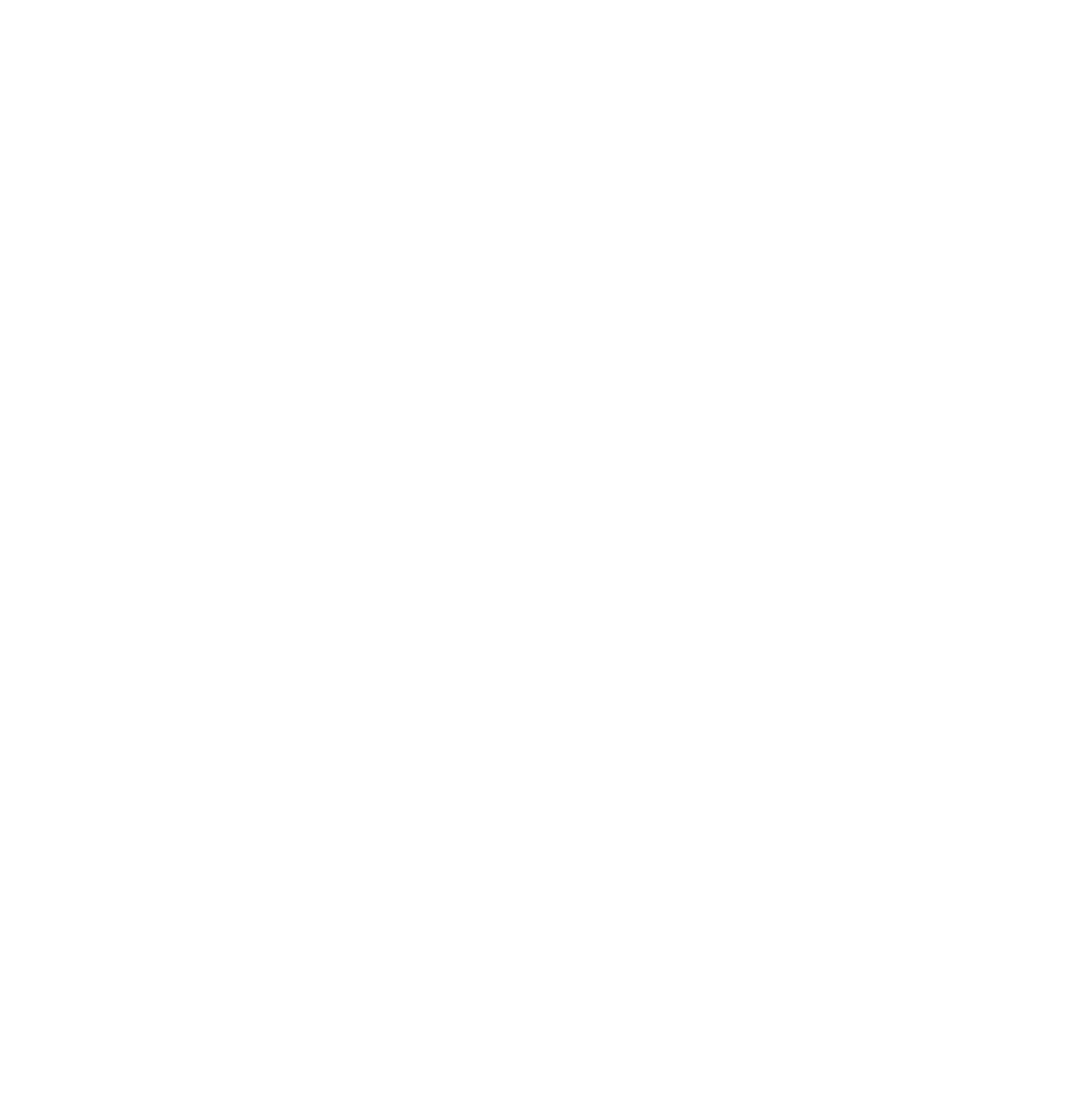
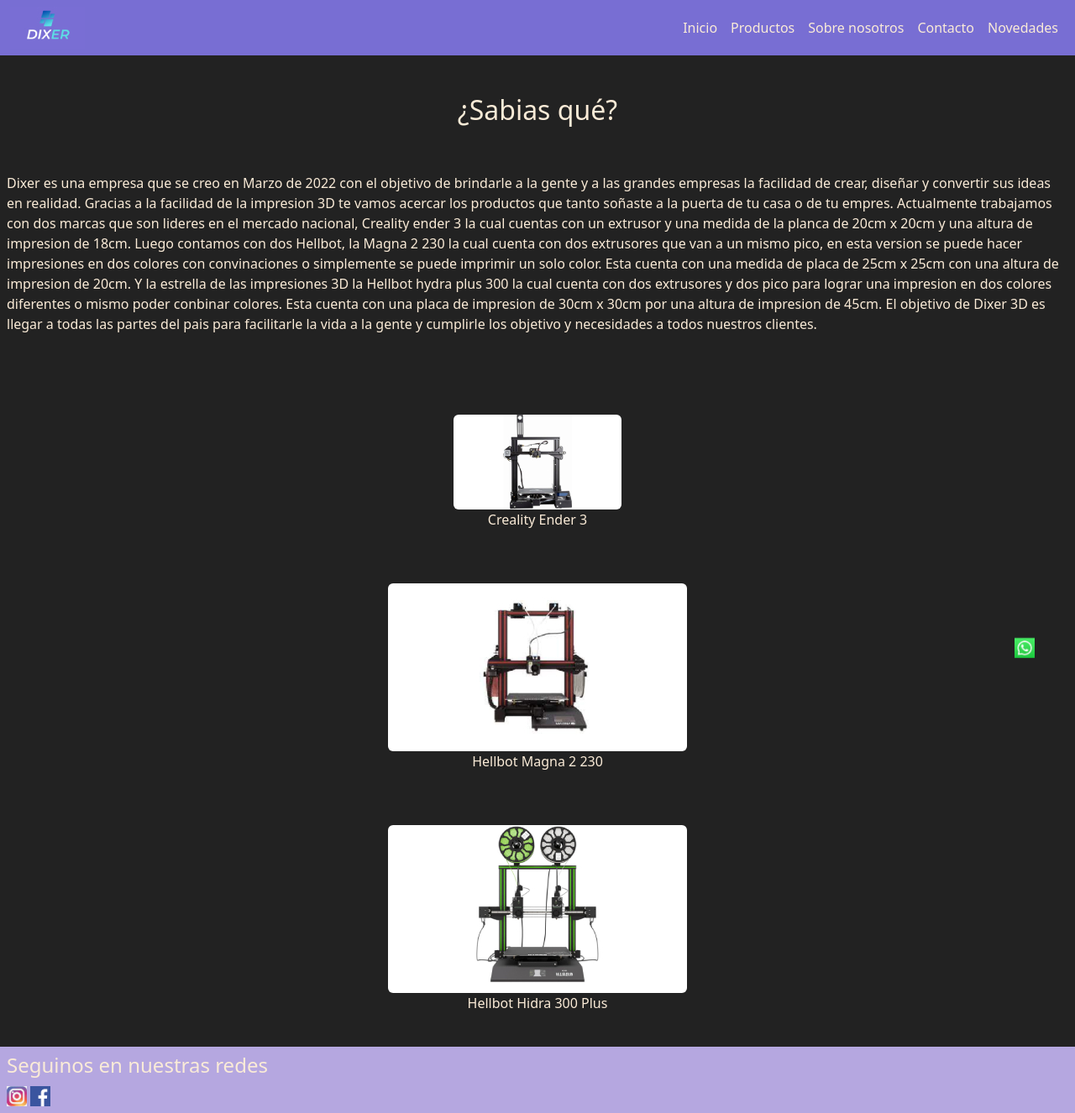
Before and after one commit to LautaroIvanDiaz1/BootstrapDixer3D, a plain HTML site: page paginas/sobre_nosotros.html in a window 1280 px wide. Shown: the whole page at 84% size. Before the commit the page ends 800 px from the top, so only its background shows below. Drawn offline with nearby package versions, Linux system fonts and the light colour scheme.

Commit message:
Se agregaron las paginas faltantes y se agrego clases

```diff
--- a/ccs/estilo.css
+++ b/ccs/estilo.css
@@ -7,9 +7,24 @@
     background-color: rgb(34, 34, 34);
 }
 
+.btn-primary{
+    background-color:rgb(120, 110, 211);
+    border-color: rgb(120, 110, 211);
+    transition: all 0.25s ease-in-out;
+}
+
+:not(.btn-check)+.btn:hover{
+    background-color: rgb(120, 110, 211);
+    border-color: rgb(120, 110, 211);
+    transform: scale(0.9);
+}
 
 .text-center{
    color: antiquewhite
+}
+.d-flex {
+    color: antiquewhite;
+
 }
 
 .card-color{
@@ -20,6 +35,11 @@
     margin: 3rem 0rem 3rem 0rem;
 }
 
+
+
+.navbar-expand-lg .navbar-nav .nav-link {
+    color: antiquewhite;
+}
 
 
 .consulta{
--- a/paginas/novedades.html
+++ b/paginas/novedades.html
@@ -0,0 +1,138 @@
+<!DOCTYPE html>
+<html lang="es">
+
+<head>
+    <meta charset="UTF-8">
+    <meta http-equiv="X-UA-Compatible" content="IE=edge">
+    <meta name="viewport" content="width=device-width, initial-scale=1.0">
+    <title>DIXER3D</title>
+
+    <link rel="stylesheet" href="../ccs/estilo.css">
+    <link href="https://cdn.jsdelivr.net/npm/bootstrap@5.2.1/dist/css/bootstrap.min.css" rel="stylesheet"
+        integrity="sha384-iYQeCzEYFbKjA/T2uDLTpkwGzCiq6soy8tYaI1GyVh/UjpbCx/TYkiZhlZB6+fzT" crossorigin="anonymous">
+        <link href="https://fonts.googleapis.com/css2?family=Open+Sans:wght@300&display=swap" rel="stylesheet">
+
+</head>
+
+<body class="body">
+    <nav class="navbar navbar-expand-lg bg-color fixed-top">
+        <div class="container-fluid ">
+            <a><img src="../multimedia/logo.jpg" alt="logoDixer"></a>
+            <button class="navbar-toggler" type="button" data-bs-toggle="collapse" data-bs-target="#navbarNav"
+                aria-controls="navbarNav" aria-expanded="false" aria-label="Toggle navigation">
+                <span class="navbar-toggler-icon"></span>
+            </button>
+            <div class="collapse navbar-collapse justify-content-end" id="navbarNav">
+                <ul class="navbar-nav">
+                    <li class="nav-item">
+                        <a class="nav-link" href="../index.html">Inicio</a>
+                    </li>
+                    <li class="nav-item">
+                        <a class="nav-link" href="productos.html">Productos</a>
+                    </li>
+                    <li class="nav-item">
+                        <a class="nav-link" href="sobre_nosotros.html">Sobre nosotros</a>
+                    </li>
+                    <li class="nav-item">
+                        <a class="nav-link" href="contacto.html">Contacto</a>
+                    </li>
+                    <li class="nav-item">
+                        <a class="nav-link" href="novedades.html">Novedades</a>
+                    </li>
+                </ul>
+            </div>
+        </div>
+    </nav>
+
+<header class="title text-center mt-3 mb-5">
+    <h1>Proximos ingresos</h1>
+</header>
+
+
+
+<section class="container-fluid">
+    <div class="row justify-content-around mt-4 mb-4 col-lg-4">
+
+    <div class="card" style="width: 18rem;">
+        <img src="../multimedia/porta-celular.jpg" class="card-img-top" alt="...">
+        <div class="card-body">
+          <h5 class="card-title">Soporte Celular</h5>
+          <p class="card-text">Some quick example text to build on the card title and make up the bulk of the card's content.</p>
+          <a href="https://www.instagram.com/dixer.3d/" target="_blank" class="btn btn-primary">Quiero info</a>
+        </div>
+      </div>
+
+      <div class="card" style="width: 18rem;">
+        <img src="../multimedia/soporte_auris.jpg" class="card-img-top" alt="...">
+        <div class="card-body">
+          <h5 class="card-title">Soporte auriculares</h5>
+          <p class="card-text">Some quick example text to build on the card title and make up the bulk of the card's content.</p>
+          <a href="https://www.instagram.com/dixer.3d/" target="_blank" class="btn btn-primary button">Quiero info</a>
+        </div>
+      </div>
+
+      <div class="card" style="width: 18rem;">
+        <img src="../multimedia/soporte_netbok.jpg" class="card-img-top" alt="...">
+        <div class="card-body">
+          <h5 class="card-title">Soporte Notebook</h5>
+          <p class="card-text">Some quick example text to build on the card title and make up the bulk of the card's content.</p>
+          <a href="https://www.instagram.com/dixer.3d/" target="_blank" class="btn btn-primary ">Quiero info</a>
+        </div>
+      </div>
+
+    </div>
+
+
+
+
+
+
+
+</section>
+
+
+
+
+
+
+
+
+
+
+
+
+
+
+
+
+
+
+
+
+    <footer class="estiloFooter">
+        <div class="footerTexto">
+            <h4>Seguinos en nuestras redes</h4>
+        </div>
+        <div class="redesFlotantes">
+            <a href="https://www.instagram.com/dixer.3d/" target="_blank"><img src="../multimedia/instagram.jfif"
+                    alt=""></a>
+
+            <img src="../multimedia/facebook.jfif" alt="">
+        </div>
+
+        <div class="whatsapp">
+            <img src="../multimedia/whatsapp.jfif" alt="">
+        </div>
+    </footer>
+
+
+
+
+
+    <!-- JavaScript Bundle with Popper -->
+    <script src="https://cdn.jsdelivr.net/npm/bootstrap@5.2.1/dist/js/bootstrap.bundle.min.js"
+        integrity="sha384-u1OknCvxWvY5kfmNBILK2hRnQC3Pr17a+RTT6rIHI7NnikvbZlHgTPOOmMi466C8"
+        crossorigin="anonymous"></script>
+</body>
+
+</html>
--- a/paginas/sobre_nosotros.html
+++ b/paginas/sobre_nosotros.html
@@ -0,0 +1,146 @@
+<!DOCTYPE html>
+<html lang="es">
+
+<head>
+    <meta charset="UTF-8">
+    <meta http-equiv="X-UA-Compatible" content="IE=edge">
+    <meta name="viewport" content="width=device-width, initial-scale=1.0">
+    <title>DIXER3D</title>
+
+    <link rel="stylesheet" href="../ccs/estilo.css">
+    <link href="https://cdn.jsdelivr.net/npm/bootstrap@5.2.1/dist/css/bootstrap.min.css" rel="stylesheet"
+        integrity="sha384-iYQeCzEYFbKjA/T2uDLTpkwGzCiq6soy8tYaI1GyVh/UjpbCx/TYkiZhlZB6+fzT" crossorigin="anonymous">
+        <link href="https://fonts.googleapis.com/css2?family=Open+Sans:wght@300&display=swap" rel="stylesheet">
+
+</head>
+
+<body class="body">
+    <nav class="navbar navbar-expand-lg bg-color fixed-top">
+        <div class="container-fluid ">
+            <a><img src="../multimedia/logo.jpg" alt="logoDixer"></a>
+            <button class="navbar-toggler" type="button" data-bs-toggle="collapse" data-bs-target="#navbarNav"
+                aria-controls="navbarNav" aria-expanded="false" aria-label="Toggle navigation">
+                <span class="navbar-toggler-icon"></span>
+            </button>
+            <div class="collapse navbar-collapse justify-content-end" id="navbarNav">
+                <ul class="navbar-nav">
+                    <li class="nav-item">
+                        <a class="nav-link" href="../index.html">Inicio</a>
+                    </li>
+                    <li class="nav-item">
+                        <a class="nav-link" href="productos.html">Productos</a>
+                    </li>
+                    <li class="nav-item">
+                        <a class="nav-link" href="sobre_nosotros.html">Sobre nosotros</a>
+                    </li>
+                    <li class="nav-item">
+                        <a class="nav-link" href="contacto.html">Contacto</a>
+                    </li>
+                    <li class="nav-item">
+                        <a class="nav-link" href="novedades.html">Novedades</a>
+                    </li>
+                </ul>
+            </div>
+        </div>
+    </nav>
+
+
+    <header class="title text-center mt-3 mb-5">
+            <h1>SOBRE NOSOTROS</h1>
+    </header>
+
+
+
+    <main class="title text-center mt-3 mb-5">
+     <h2>¿Sabias qué?</h2>
+    </main>
+
+
+    <section>
+    <article class="d-flex p-2 text_sobre mt-3 mb-5">
+        <p>
+            Dixer es una empresa que se creo en Marzo de 2022 con el objetivo de brindarle
+                a la gente y a las grandes empresas la facilidad de crear, diseñar y convertir
+                sus ideas en realidad. Gracias a la facilidad de la impresion 3D te vamos acercar
+                los productos que tanto soñaste a la puerta de tu casa o de tu empres.
+                Actualmente trabajamos con dos marcas que son lideres en el mercado nacional,
+                Creality ender 3 la cual cuentas con un extrusor y una medida de la planca de 20cm x 20cm
+                y una altura de impresion de 18cm.
+                Luego contamos con dos Hellbot, la Magna 2 230 la cual cuenta con dos extrusores que
+                van a un mismo pico, en esta version se puede hacer impresiones en dos colores con convinaciones
+                o simplemente se puede imprimir un solo color. Esta cuenta con una medida de placa de
+                25cm x 25cm con una altura de impresion de 20cm. Y la estrella de las impresiones 3D
+                la Hellbot hydra plus 300 la cual cuenta con dos extrusores y dos pico para lograr una impresion en
+                dos colores diferentes o mismo poder conbinar colores. Esta cuenta con una placa de impresion
+                de 30cm x 30cm por una altura de impresion de 45cm.
+                El objetivo de Dixer 3D es llegar a todas las partes del pais para facilitarle la vida
+                a la gente y cumplirle los objetivo y necesidades a todos nuestros clientes.
+        </p>
+
+    </article>
+
+    <div class="row justify-content-around">
+        <div class="text-center my-4">
+            <img src="../multimedia/ender3.jpg" class="rounded" alt="...">
+            <p>Creality Ender 3</p>
+          </div>
+          <div class="text-center my-4">
+            <img src="../multimedia/magna2230.jpg" class="rounded" alt="...">
+            <p>Hellbot Magna 2 230</p>
+          </div>
+          <div class="text-center my-4">
+            <img src="../multimedia/hydraplus.jpg" class="rounded" alt="...">
+            <p>Hellbot Hidra 300 Plus</p>
+          </div>
+
+
+    </div>
+
+    <article>
+
+    </article>
+    </section>
+
+
+
+
+
+
+
+
+
+
+
+
+
+
+
+
+
+    <footer class="estiloFooter">
+        <div class="footerTexto">
+            <h4>Seguinos en nuestras redes</h4>
+        </div>
+        <div class="redesFlotantes">
+            <a href="https://www.instagram.com/dixer.3d/" target="_blank"><img src="../multimedia/instagram.jfif"
+                    alt=""></a>
+
+            <img src="../multimedia/facebook.jfif" alt="">
+        </div>
+
+        <div class="whatsapp">
+            <img src="../multimedia/whatsapp.jfif" alt="">
+        </div>
+    </footer>
+
+
+
+
+
+    <!-- JavaScript Bundle with Popper -->
+    <script src="https://cdn.jsdelivr.net/npm/bootstrap@5.2.1/dist/js/bootstrap.bundle.min.js"
+        integrity="sha384-u1OknCvxWvY5kfmNBILK2hRnQC3Pr17a+RTT6rIHI7NnikvbZlHgTPOOmMi466C8"
+        crossorigin="anonymous"></script>
+</body>
+
+</html>
```
Also changed, not shown: index.html (+6 -6 lines), paginas/productos.html (+4 -4 lines), multimedia/Diseño sin título.jpg (deleted), multimedia/banner-productos.webp (deleted), multimedia/ender3.jpg (added), multimedia/hydraplus.jpg (added), multimedia/magna2230.jpg (added), multimedia/porta-celular.jpg (added), multimedia/soporte_auris.jpg (added), multimedia/soporte_netbok.jpg (added).
